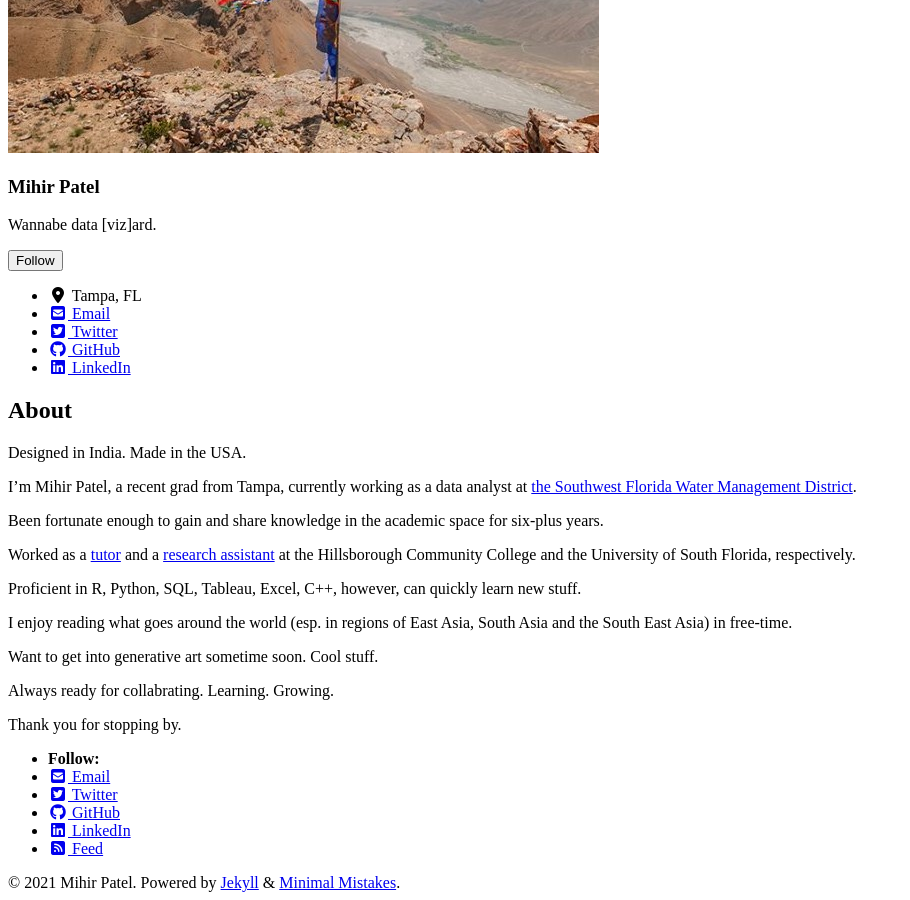
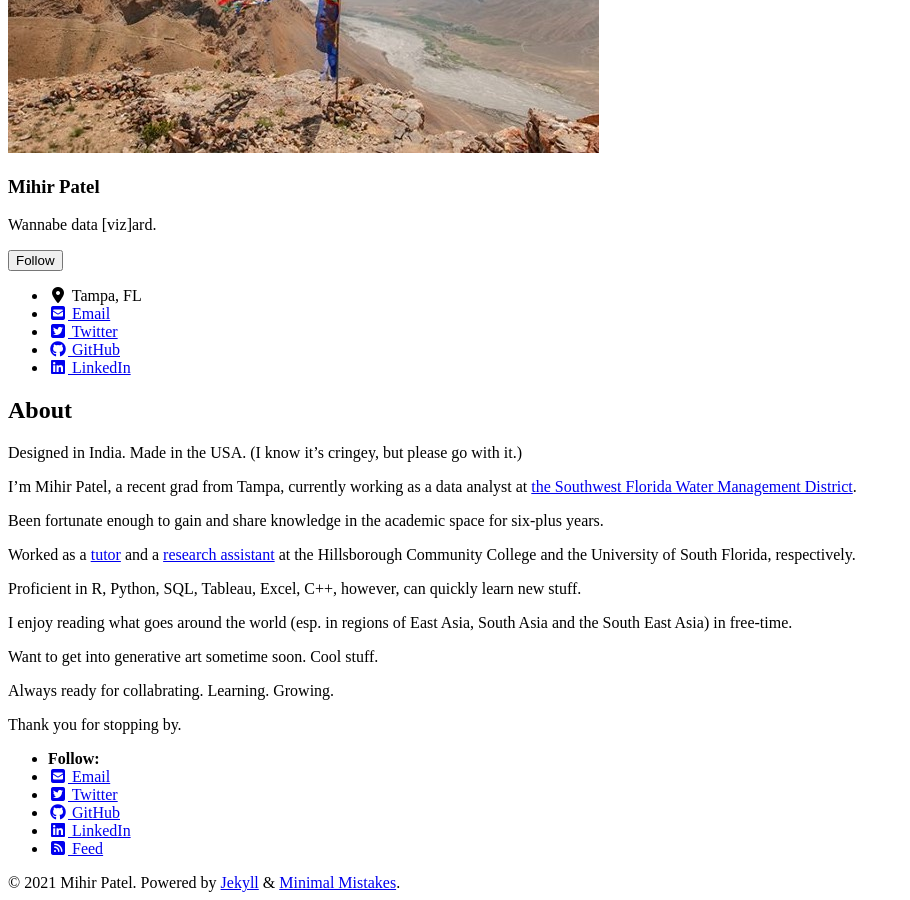
Before and after one commit to mihirp161/mihirp161.github.io, a Jekyll site: the page built from _pages/about.md, in a window 1280 px wide and 900 px high, scrolled down 821 px. Shown: the whole window, without its empty margins (0-910 px from the left). Built offline with Jekyll 4.4.1, drawn with Linux system fonts in a browser that asks for light colours; cached includes are drawn as plain includes; nearby versions of some CDN libraries.

Commit message:
Update about.md

```diff
--- a/_pages/about.md
+++ b/_pages/about.md
@@ -4,6 +4,7 @@ permalink: /about/
 header:
 ---
 Designed in India. Made in the USA.
+(I know it's cringey, but please go with it.)
 
 I'm Mihir Patel, a recent grad from Tampa, currently working as a data analyst at [the Southwest Florida Water Management District](https://www.swfwmd.state.fl.us/).
 
```
